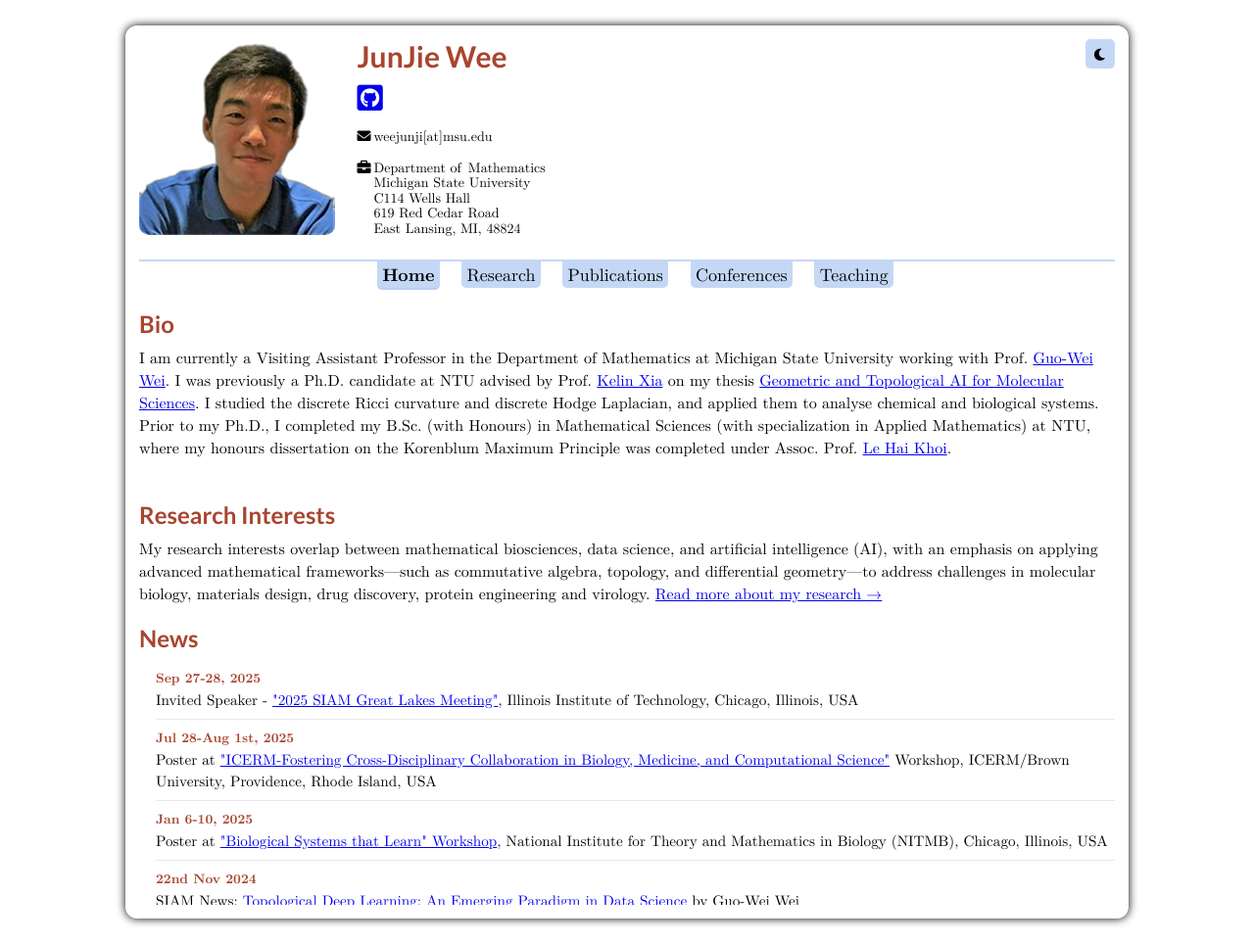
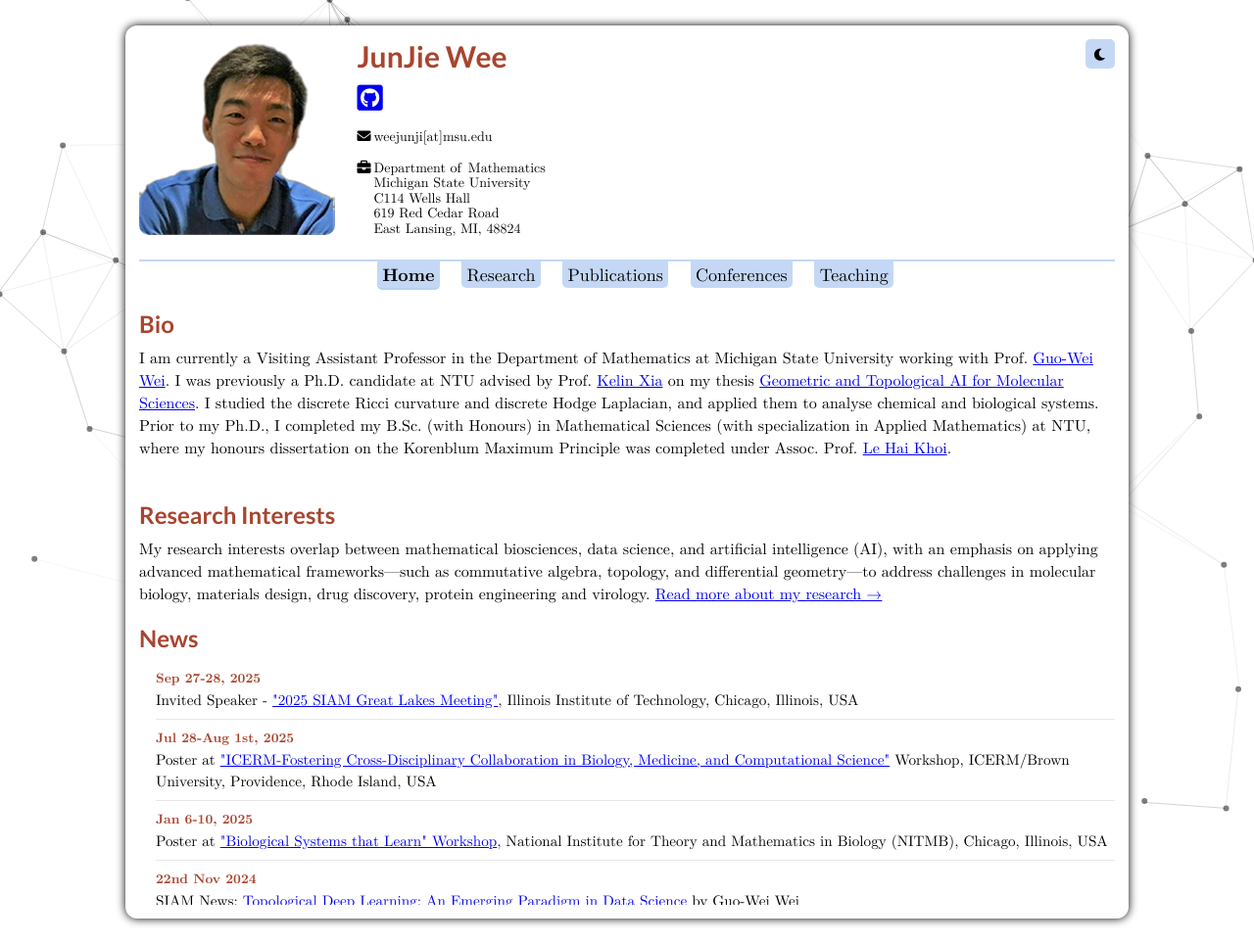
Before and after one commit to junjiewee/junjiewee.github.io, a Jekyll site: the page built from index.html, in a window 1280 px wide. Shown: the whole page at 98% size. Built offline with Jekyll 4.4.1, drawn with Linux system fonts in a browser that asks for light colours; nearby versions of some CDN libraries; a style sheet for code colours, icons or effects is not loaded.

Commit message:
Fix particles.js drifting/disappearing during scroll
position:fixed combined with a negative z-index is a known trigger for
browsers failing to keep a fixed element properly pinned during scroll
- it can visibly lag behind or detach from the viewport instead of
staying put, matching what was reported: particles revealing from the
bottom as the page is scrolled down and getting covered by the page
background scrolling back up.

Removed the negative z-index entirely - #particles-js already comes
before .container in the HTML, and .container has its own opaque
background, so plain DOM-order painting already keeps particles behind
the content without needing z-index. Added translateZ(0) to force the
element onto its own GPU compositing layer, the standard fix for
unreliable fixed-position rendering during scroll (most commonly
reported on Safari).

```diff
--- a/css/style.css
+++ b/css/style.css
@@ -1261,15 +1261,28 @@
    coverage at all below the first screen's height on any page longer
    than one viewport. Fixed positioning pins it to the viewport - top:0
    always, height always matching exactly what's currently visible -
-   so it covers the page uniformly as the user scrolls. z-index:-1
-   keeps it behind .container regardless of DOM-order assumptions. */
+   so it covers the page uniformly as the user scrolls.
+
+   No z-index here deliberately - position:fixed combined with a
+   negative z-index is a known trigger for browsers failing to keep a
+   fixed element properly pinned during scroll (it can visibly lag
+   behind/drift with scroll position instead of staying put, which is
+   exactly what a broken "fixed" element looks like). #particles-js
+   already comes before .container in the HTML, and .container has its
+   own opaque background (see .container.container below), so plain
+   DOM-order painting already keeps it behind the content - no z-index
+   needed to achieve that. translateZ(0) forces this element onto its
+   own GPU compositing layer, which is the standard, well-established
+   fix for fixed-position elements rendering unreliably during scroll
+   (most consistently reported on Safari). */
 #particles-js{
   position: fixed;
   top: 0;
   left: 0;
   width: 100%;
   height: 100%;
-  z-index: -1;
+  transform: translateZ(0);
+  -webkit-transform: translateZ(0);
   background-color: var(--bg-particles);
   background-image: url('');
   background-size: cover;
```
